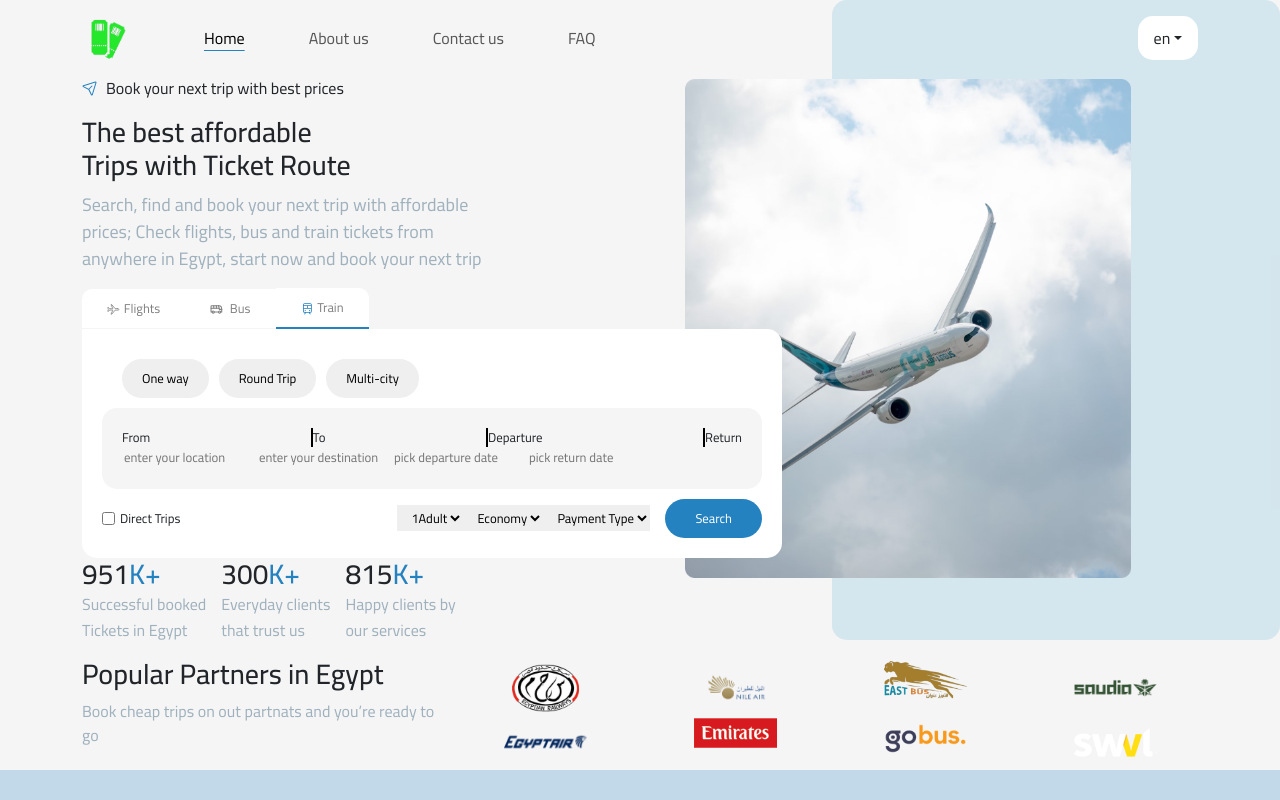
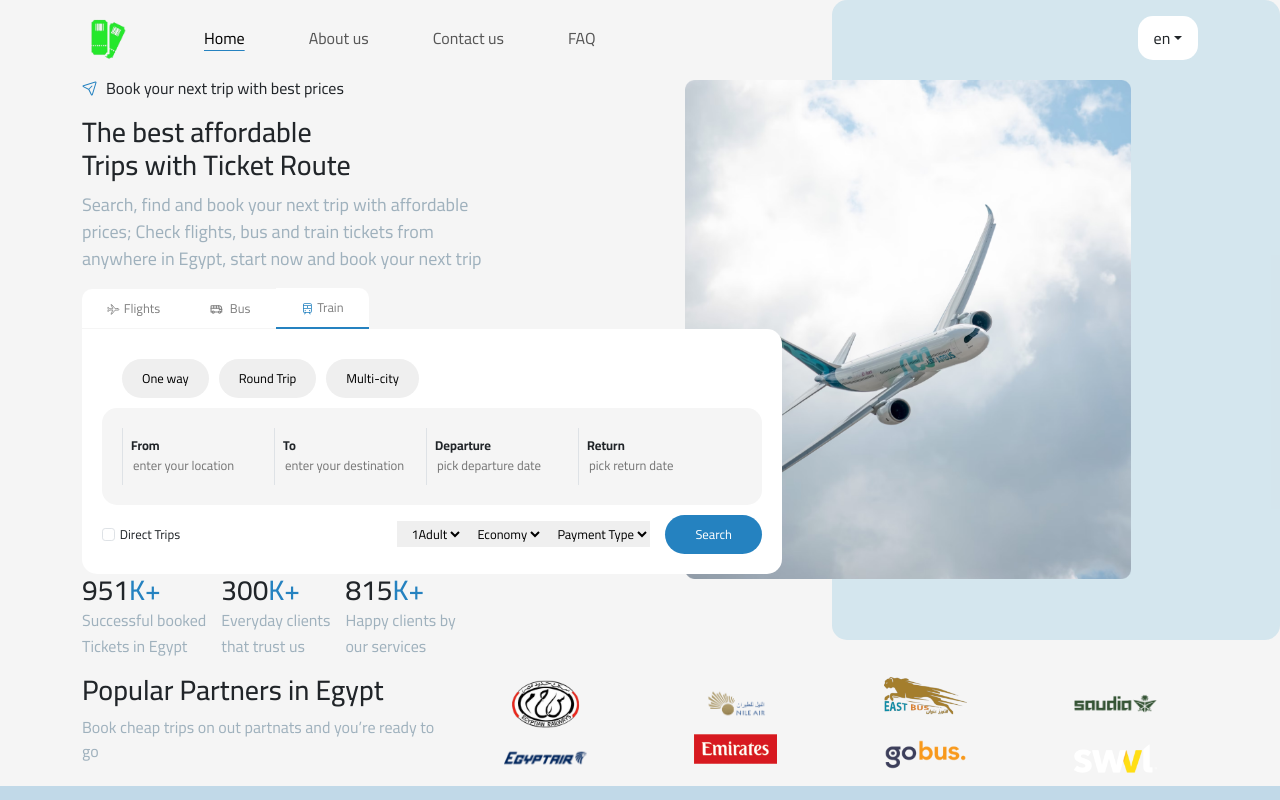
Before and after one commit to Mohamed-Ahmed10/Ticket_Route_final, a React (Vite) app: page / in a window 1280 px wide. Both pictures are taken after a click on the button "Train". Shown: the top 800 px of the page. Built offline with nearby package versions, Linux system fonts and the light colour scheme.

Commit message:
fixing booking taps

```diff
--- a/src/App.jsx
+++ b/src/App.jsx
@@ -1,7 +1,7 @@
 import SiteNav from "./layout/SiteNav"
 import { Routes, Route } from "react-router-dom"
 import Homepage from "./views/Homepage"
-import AboutUs from "./views/AboutUs"
+import AboutUs from "./views/AboutUS"
 import FAQ from "./views/FAQ"
 import Footer from "./layout/Footer"
 import ContactUs from "./views/ContactUs"
--- a/src/components/BookingSection.jsx
+++ b/src/components/BookingSection.jsx
@@ -8,23 +8,21 @@ import { PiTrain } from "react-icons/pi";
 function BookingSection() {
     const [activeTap, setActiveTap] = useState("flight")
     let { t } = useTranslation();
-    const tapChangeHandler = (e) => {
-        setActiveTap(e.target.id)
-    }
+
 
     return (
         <div className='tabs'>
             <div className='tap_buttons_container'>
-                <button className={`${activeTap == 'flight' ? "active_button" : ''} `} onClick={tapChangeHandler} id='flight'>
+                <button className={`${activeTap == 'flight' ? "active_button" : ''} `} onClick={() => setActiveTap('flight')} id='flight'>
                     <IoAirplaneOutline className={`${activeTap == 'flight' ? 'active_icon' : ''} me-1`} />
                     {t('flight_tab')}
                 </button>
-                <button className={`${activeTap == 'bus' ? "active_button" : ''}`} onClick={tapChangeHandler} id='bus'>
+                <button className={`${activeTap == 'bus' ? "active_button" : ''}`} onClick={() => setActiveTap('bus')} id='bus'>
                     <TbBus className={`${activeTap == 'bus' ? 'active_icon' : ''} me-1`} />
                     {t('bus_tab')}
                 </button>
 
-                <button className={`${activeTap == 'train' ? "active_button" : ''} `} onClick={tapChangeHandler} id='train'>
+                <button className={`${activeTap == 'train' ? "active_button" : ''} `} onClick={() => setActiveTap('train')} id='train'>
                     <PiTrain className={`${activeTap == 'train' ? 'active_icon' : ''} me-1`} />
                     {t('train_tab')}
                 </button>
@@ -84,23 +82,27 @@ function BookingSection() {
                             <button>Round Trip</button>
                             <button>Multi-city</button>
                         </div>
-                        <div className='inputs_block'>
-                            <div className='booking_labels'>
-                                <label htmlFor="">From</label>
-                                <label htmlFor="">To</label>
-                                <label htmlFor="">Departure</label>
-                                <label htmlFor="">Return</label>
+                        <div className='inputs_block d-flex'>
+                            <div className='d-flex flex-column border-start p-2'>
+                                <label className="fw-bold">From</label>
+                                <input type="text" placeholder='enter your location' />
                             </div>
-                            <div className='booking_inputs'>
-                                <input type="text" placeholder='enter your location' />
+                            <div className='d-flex flex-column border-start p-2'>
+                                <label className="fw-bold">To</label>
                                 <input type="text" placeholder='enter your destination' />
+                            </div>
+                            <div className='d-flex flex-column border-start p-2'>
+                                <label className="fw-bold">Departure</label>
                                 <input type="text" placeholder='pick departure date' />
+                            </div>
+                            <div className='d-flex flex-column border-start p-2'>
+                                <label className="fw-bold">Return</label>
                                 <input type="text" placeholder='pick return date' />
                             </div>
                         </div>
                         <div className='actions_block'>
                             <div className='checkbox_container'>
-                                <input type="checkbox" name="" id="" />
+                                <input className="form-check-input mt-0" type="checkbox" value="" />
                                 <label htmlFor=""> Direct Trips</label>
                             </div>
                             <div>
@@ -127,23 +129,27 @@ function BookingSection() {
                             <button>Round Trip</button>
                             <button>Multi-city</button>
                         </div>
-                        <div className='inputs_block'>
-                            <div className='booking_labels'>
-                                <label htmlFor="">From</label>
-                                <label htmlFor="">To</label>
-                                <label htmlFor="">Departure</label>
-                                <label htmlFor="">Return</label>
+                        <div className='inputs_block d-flex'>
+                            <div className='d-flex flex-column border-start p-2'>
+                                <label className="fw-bold">From</label>
+                                <input type="text" placeholder='enter your location' />
                             </div>
-                            <div className='booking_inputs'>
-                                <input type="text" placeholder='enter your location' />
+                            <div className='d-flex flex-column border-start p-2'>
+                                <label className="fw-bold">To</label>
                                 <input type="text" placeholder='enter your destination' />
+                            </div>
+                            <div className='d-flex flex-column border-start p-2'>
+                                <label className="fw-bold">Departure</label>
                                 <input type="text" placeholder='pick departure date' />
+                            </div>
+                            <div className='d-flex flex-column border-start p-2'>
+                                <label className="fw-bold">Return</label>
                                 <input type="text" placeholder='pick return date' />
                             </div>
                         </div>
                         <div className='actions_block'>
                             <div className='checkbox_container'>
-                                <input type="checkbox" name="" id="" />
+                                <input className="form-check-input mt-0" type="checkbox" value="" />
                                 <label htmlFor=""> Direct Trips</label>
                             </div>
                             <div>
```
